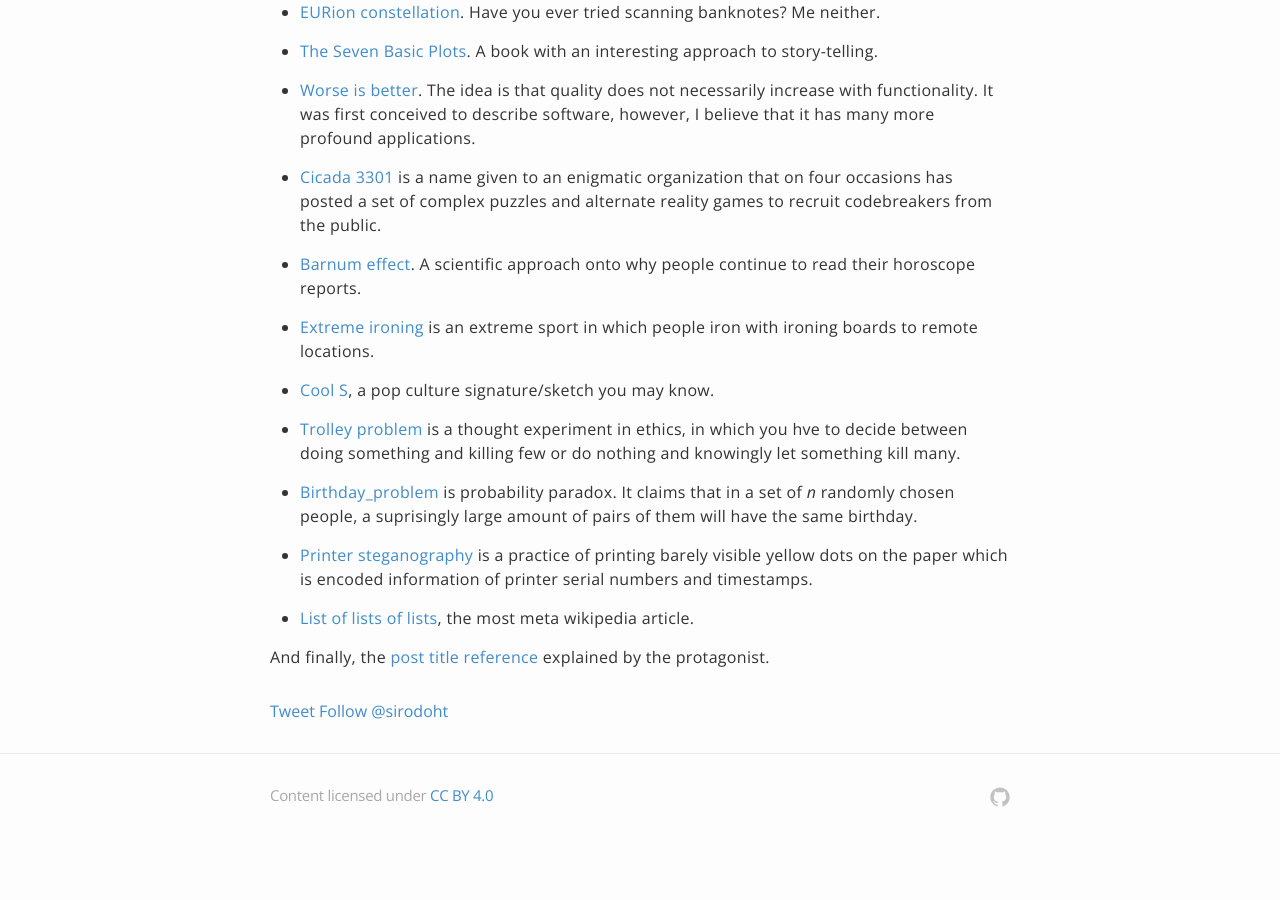
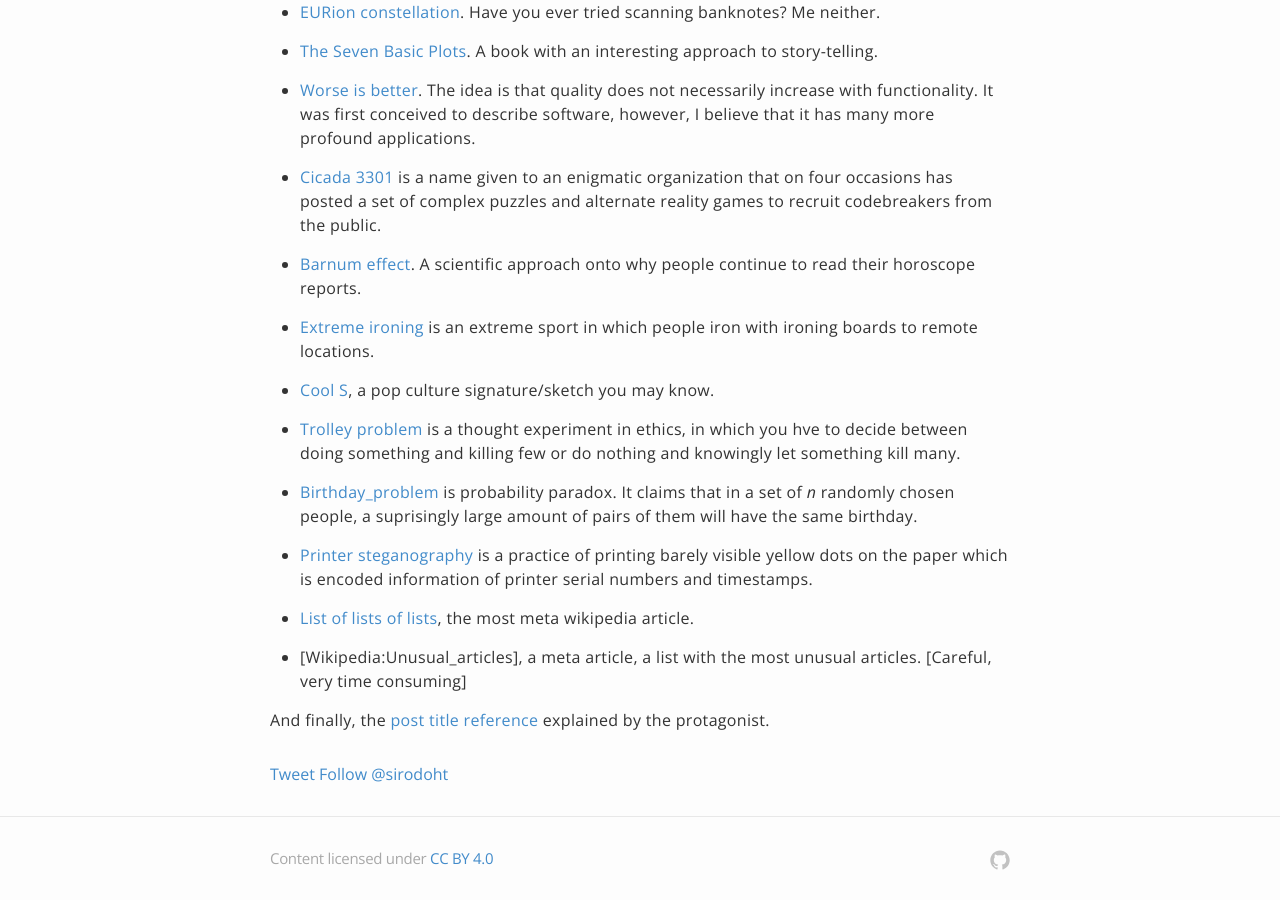
Before and after one commit to sirodoht/sirodoht.com, a Jekyll site: the page built from _posts/2016-02-29-doubleplusgood-wikipedia.markdown, in a window 1280 px wide and 900 px high, scrolled down 1775 px. Built offline with Jekyll 4.4.1, drawn with Linux system fonts in a browser that asks for light colours; comment, search, counter and statistics services are not loaded; before the commit the page ends 2612 px from its top, so only the background shows below that; some of the changed lines change nothing that is shown; some of the changed text lies outside the part shown.

Commit message:
update wikipedia post

```diff
--- a/_posts/2016-02-29-doubleplusgood-wikipedia.markdown
+++ b/_posts/2016-02-29-doubleplusgood-wikipedia.markdown
@@ -5,7 +5,7 @@
 categories: knowledge
 ---
 
-*Updated on Feb 26, 2017.*
+*Updated on Mar 22, 2017.*
 
 I really admire the Wikipedia project. It is a single point of reference for a colossal amount of topics. Had someone access only to Wikipedia and not the rest of the internet, they would still have access to an unprecedented knowledge repository, never witnessed before in the human history.
 
@@ -77,4 +77,6 @@
 
 * [List of lists of lists](https://en.wikipedia.org/wiki/List_of_lists_of_lists), the most meta wikipedia article.
 
+* [Wikipedia:Unusual_articles], a meta article, a list with the most unusual articles. [Careful, very time consuming]
+
 And finally, the [post title reference](https://en.wikipedia.org/wiki/Newspeak#Vocabulary) explained by the protagonist.
```
